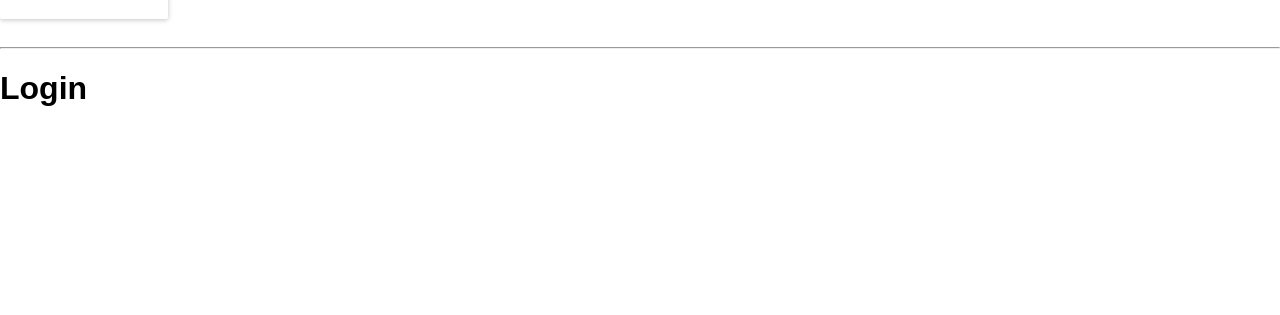
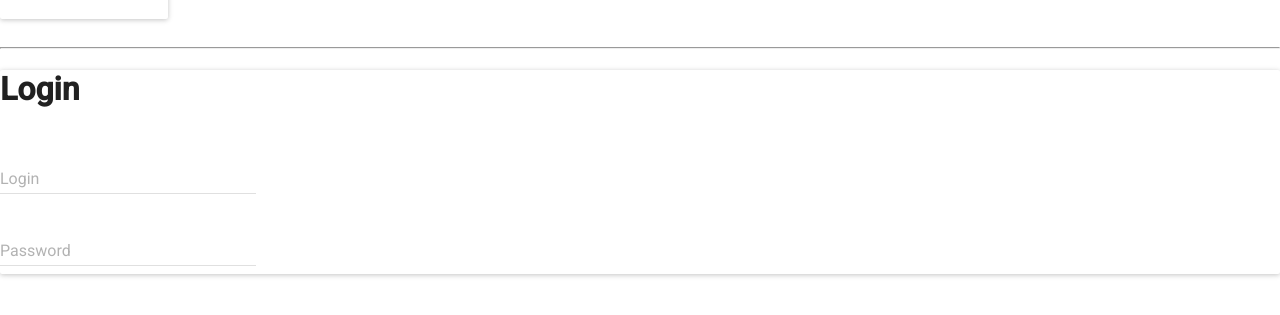
Before and after one commit to kstalega/buy-tickets-fronted, a React (Create React App) app: page /login in a window 1280 px wide. Shown: the part 177-492 px from the top of the page. Built offline with nearby package versions, Linux system fonts and the light colour scheme.

Commit message:
Login form boiler plate

```diff
--- a/src/scenes/Login.jsx
+++ b/src/scenes/Login.jsx
@@ -1,9 +1,19 @@
 import React from 'react';
+import Paper from 'material-ui/Paper';
+import TextField from 'material-ui/TextField';
 
 const Login = () =>
   (
     <div className="container">
-      <h1>Login</h1>
+      <Paper>
+        <h1>Login</h1>
+        <div>
+          <TextField floatingLabelText="Login" />
+        </div>
+        <div>
+          <TextField floatingLabelText="Password" type="password" />
+        </div>
+      </Paper>
     </div>
   );
 
```
